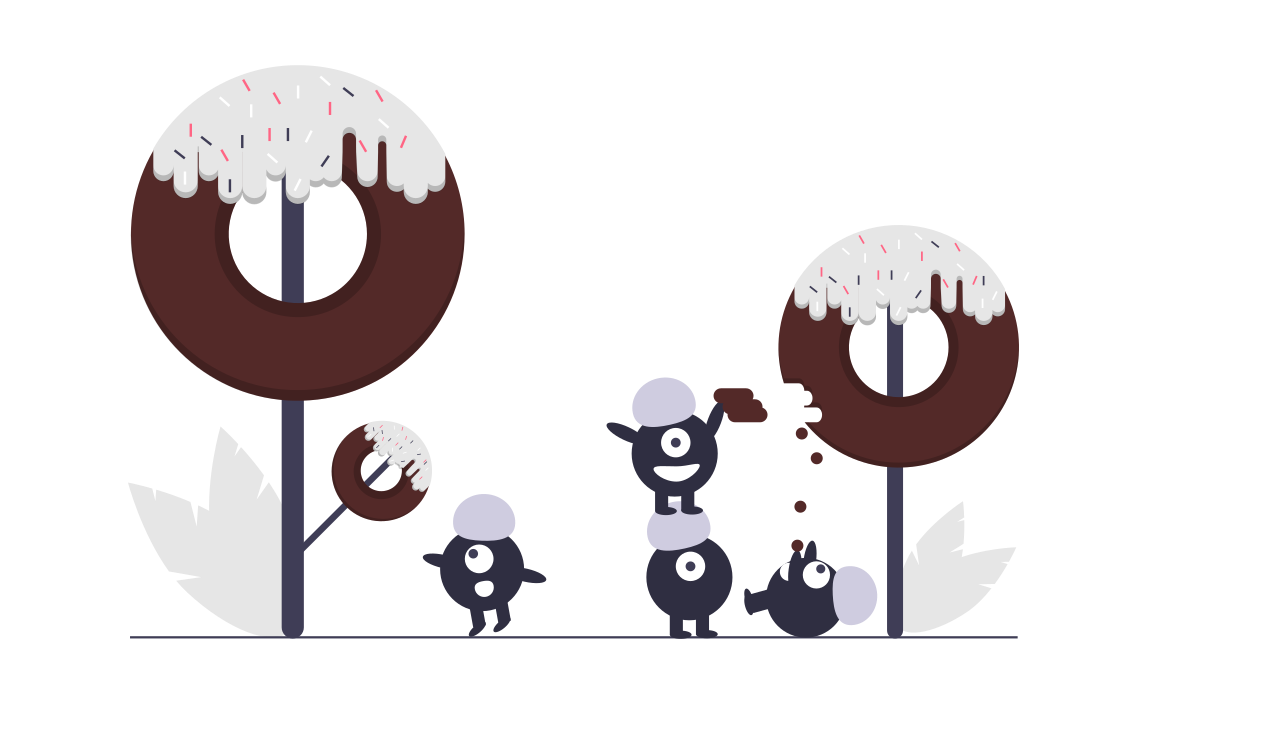
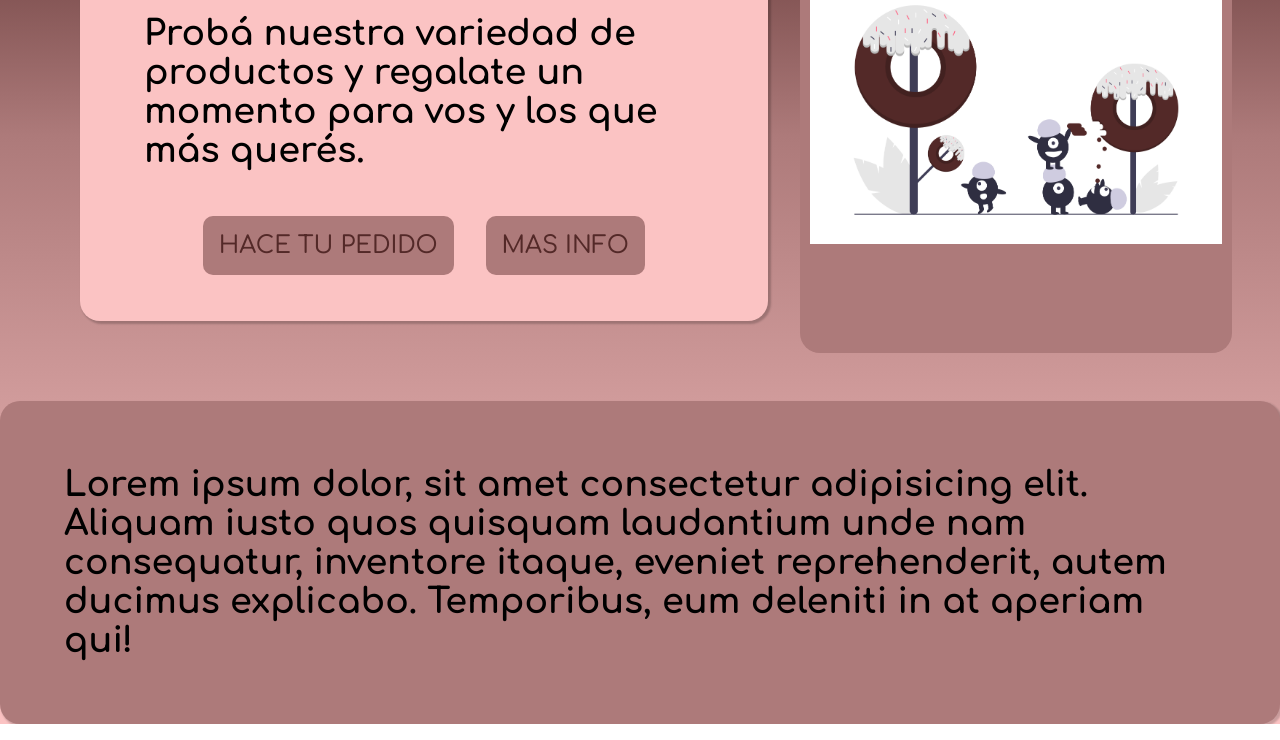
Before and after one commit to florsequeira/nucba, a plain HTML site: page index.htm in a window 1280 px wide. Shown: the part 181-921 px from the top of the page. Drawn offline with Linux system fonts and the light colour scheme; the site is published under a folder, as on GitHub Pages, so addresses that start at the root find nothing.

Commit message:
borre carpeta

```diff
--- a/E3/index.htm
+++ b/index.htm
@@ -5,7 +5,7 @@
     <meta http-equiv="X-UA-Compatible" content="IE=edge">
     <meta name="viewport" content="width=device-width, initial-scale=1.0">
     <title>section</title>
-    <link rel="stylesheet" href="/E3/style.css">
+    <link rel="stylesheet" href="style.css">
 </head>
 <body>
     <section class="about">
```
Also changed, not shown: gitnucba_test/holamundo.html (deleted), img/undraw_donut_love_kau1.png (renamed from E3/img/undraw_donut_love_kau1.png), style.css (renamed from E3/style.css), 1 other file.
